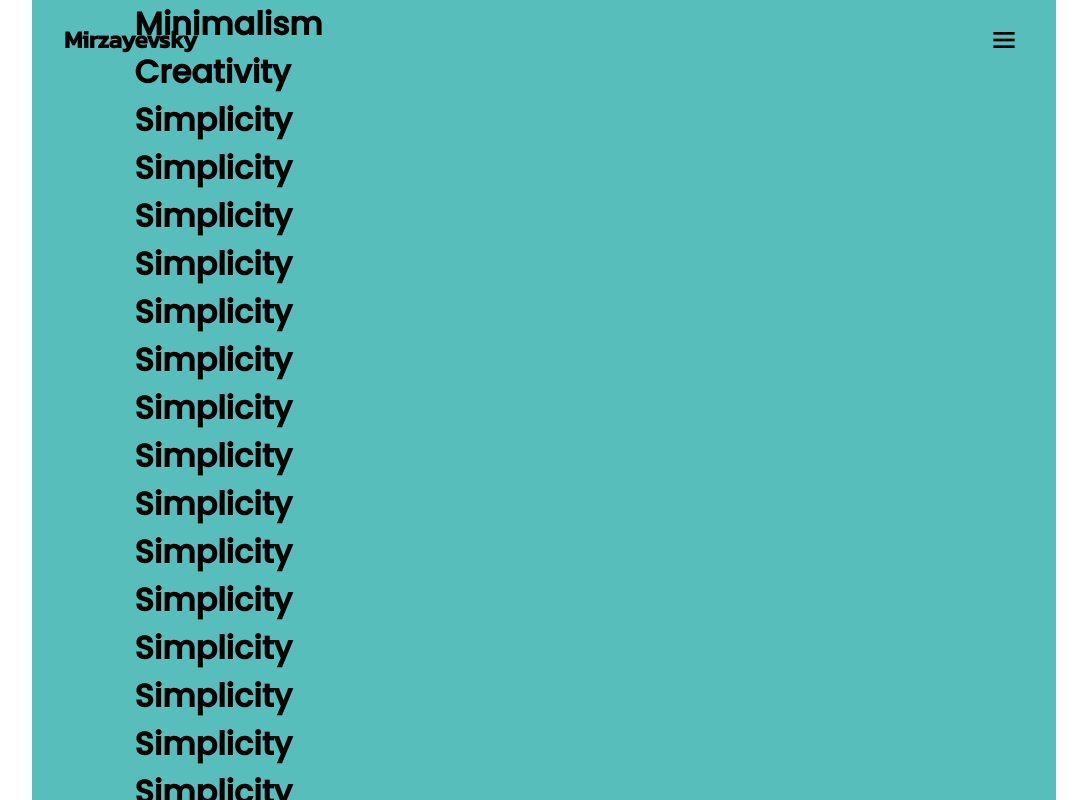
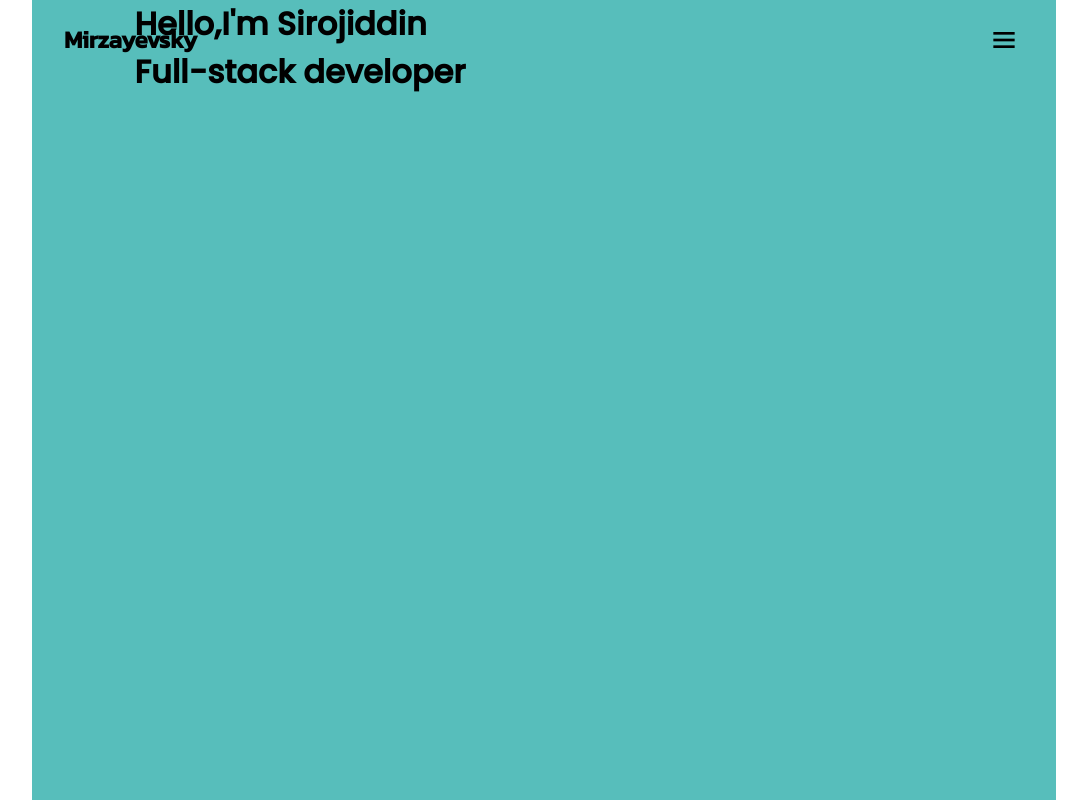
Before and after one commit to Mirzayevsky/Porfolio, a React (Create React App) app: page / in a window 1280 px wide. Shown: the whole page, without its empty margins (96-1183 px from the left). Built offline with nearby package versions, Linux system fonts and the light colour scheme.

Commit message:
Update Home.jsx
Home paged updated to new style

```diff
--- a/src/pages/Home.jsx
+++ b/src/pages/Home.jsx
@@ -3,40 +3,12 @@ import "./home.scss"
 const Home = () => {
     return (
             <div className='container'>
-                <h1>Minimalism</h1>
-                <h1>Creativity</h1>
-                <h1>Simplicity</h1>
-                <h1>Simplicity</h1>
-                <h1>Simplicity</h1>
-                <h1>Simplicity</h1>
-                <h1>Simplicity</h1>
-                <h1>Simplicity</h1>
-                <h1>Simplicity</h1>
-                <h1>Simplicity</h1>
-                <h1>Simplicity</h1>
-                <h1>Simplicity</h1>
-                <h1>Simplicity</h1>
-                <h1>Simplicity</h1>
-                <h1>Simplicity</h1>
-                <h1>Simplicity</h1>
-                <h1>Simplicity</h1>
-                <h1>Simplicity</h1>
-                <h1>Simplicity</h1>
-                <h1>Simplicity</h1>
-                <h1>Simplicity</h1>
-                <h1>Simplicity</h1>
-                <h1>Simplicity</h1>
-                <h1>Simplicity</h1>
-                <h1>Simplicity</h1>
-                <h1>Simplicity</h1>
-                <h1>Simplicity</h1>
-                <h1>Simplicity</h1>
-                <h1>Simplicity</h1>
-                <h1>Simplicity</h1>
-                <h1>Simplicity</h1>
-                <h1>Simplicity</h1>
-                <h1>Simplicity</h1>
-                <h1>Simplicity</h1>
+                <h1>
+                 Hello,I'm Sirojiddin <br/>
+                    Full-stack  developer
+
+                </h1>
+
 
 
             </div>
```
